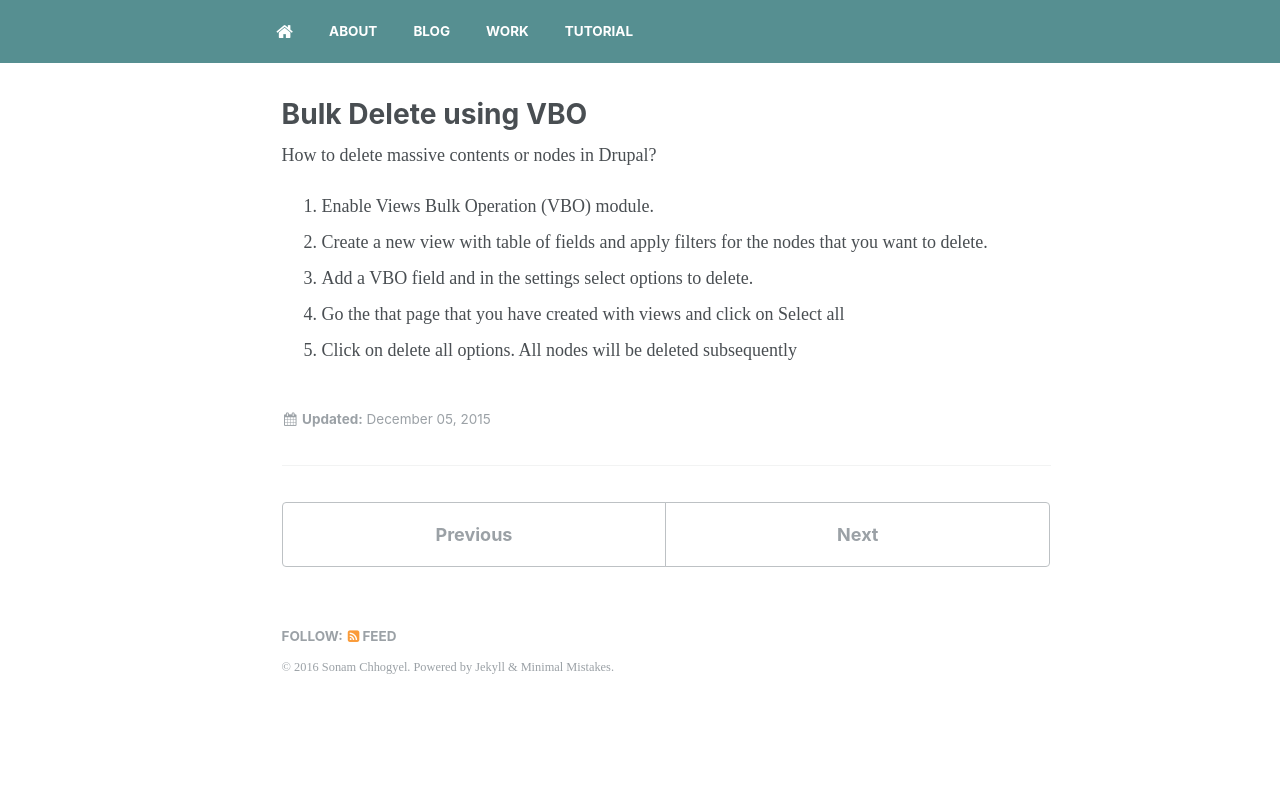
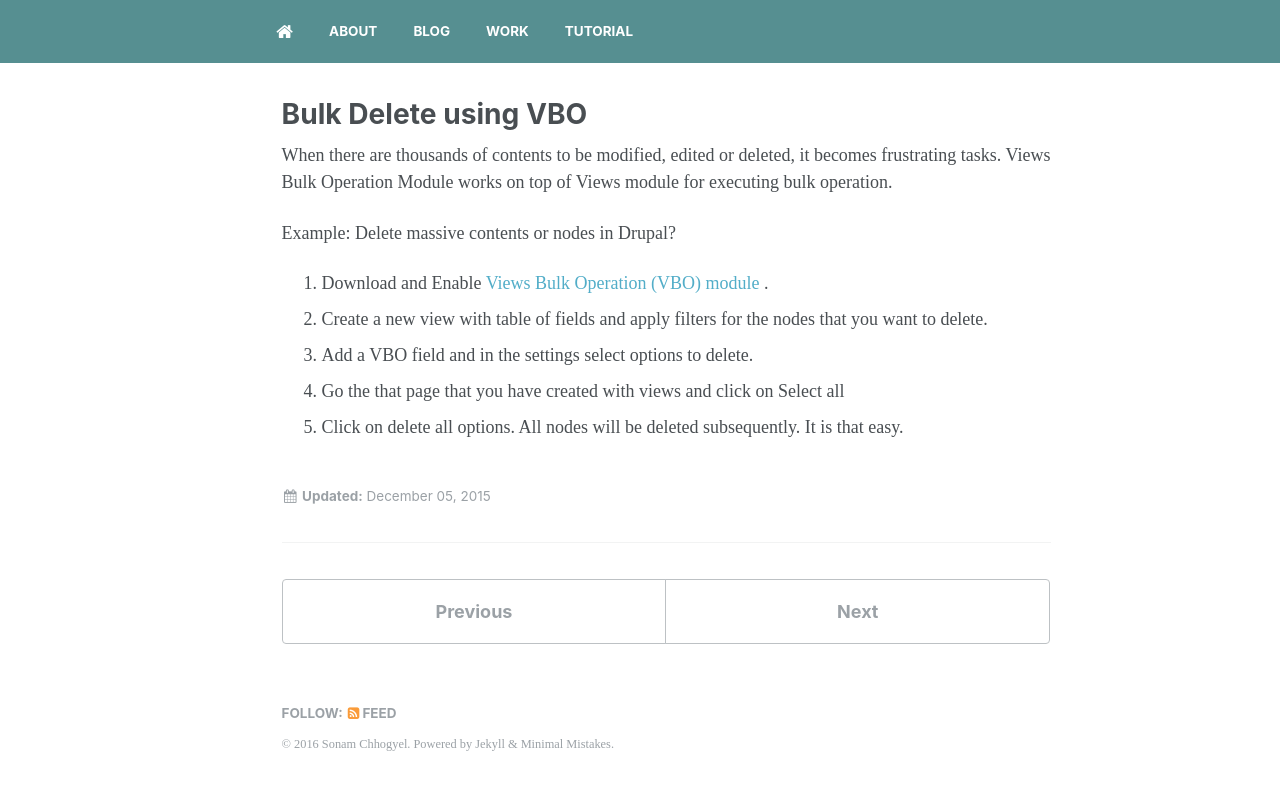
Before and after one commit to schhogyel/jekyll-static-site, a Jekyll site: the page built from _posts/2015-12-05-Bulk-delete-using-VBO.markdown, in a window 1280 px wide. Shown: the top 790 px of the page. Built offline with Jekyll 4.4.1, drawn with Linux system fonts in a browser that asks for light colours.

Commit message:
Change and update VBO content and hsf portal description

```diff
--- a/_posts/2015-12-05-Bulk-delete-using-VBO.markdown
+++ b/_posts/2015-12-05-Bulk-delete-using-VBO.markdown
@@ -3,14 +3,18 @@ layout: single
 title:  "Bulk Delete using VBO"
 date:   2015-12-05 16:56:25 +0600
 categories: Drupal Tutorial
+excerpt: When there are thousands of contents to be modified, edited or deleted, it becomes frustrating tasks. Views Bulk Operation Module works on top of Views module for executing bulk operation.
 ---
+When there are thousands of contents to be modified, edited or deleted, it becomes frustrating tasks. Views Bulk Operation Module works on top of Views module for executing bulk operation.
 
-<p>How to delete massive contents or nodes in Drupal?</p>
+<p>Example: Delete massive contents or nodes in Drupal?</p>
+
+
 <ol>
-<li>Enable Views Bulk Operation (VBO) module.</li>
+<li>Download and Enable <a href="https://www.drupal.org/project/views_bulk_operations">Views Bulk Operation (VBO) module</a> . </li>
 <li>Create a new view with table of fields and apply filters for the nodes that you want to delete.</li>
 <li>Add a VBO field and in the settings select options to delete.</li>
 <li>Go the that page that you have created with views and click on Select all</li>
-<li>Click on delete all options. All nodes will be deleted subsequently</li>
+<li>Click on delete all options. All nodes will be deleted subsequently. It is that easy.</li>
 
 </ol>
```
Also changed, not shown: _work/project-hsf-portal.md (+4 -0 lines).
